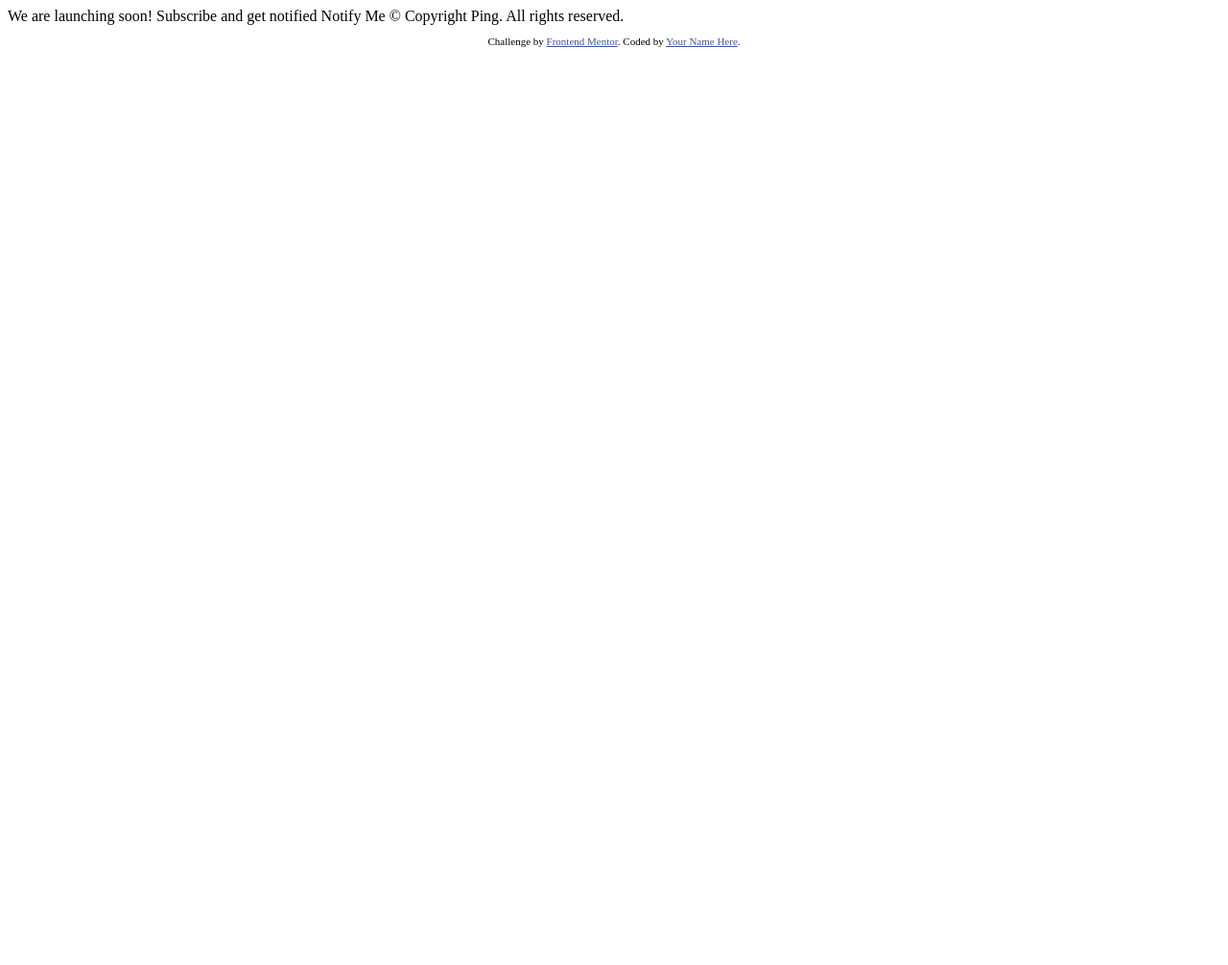
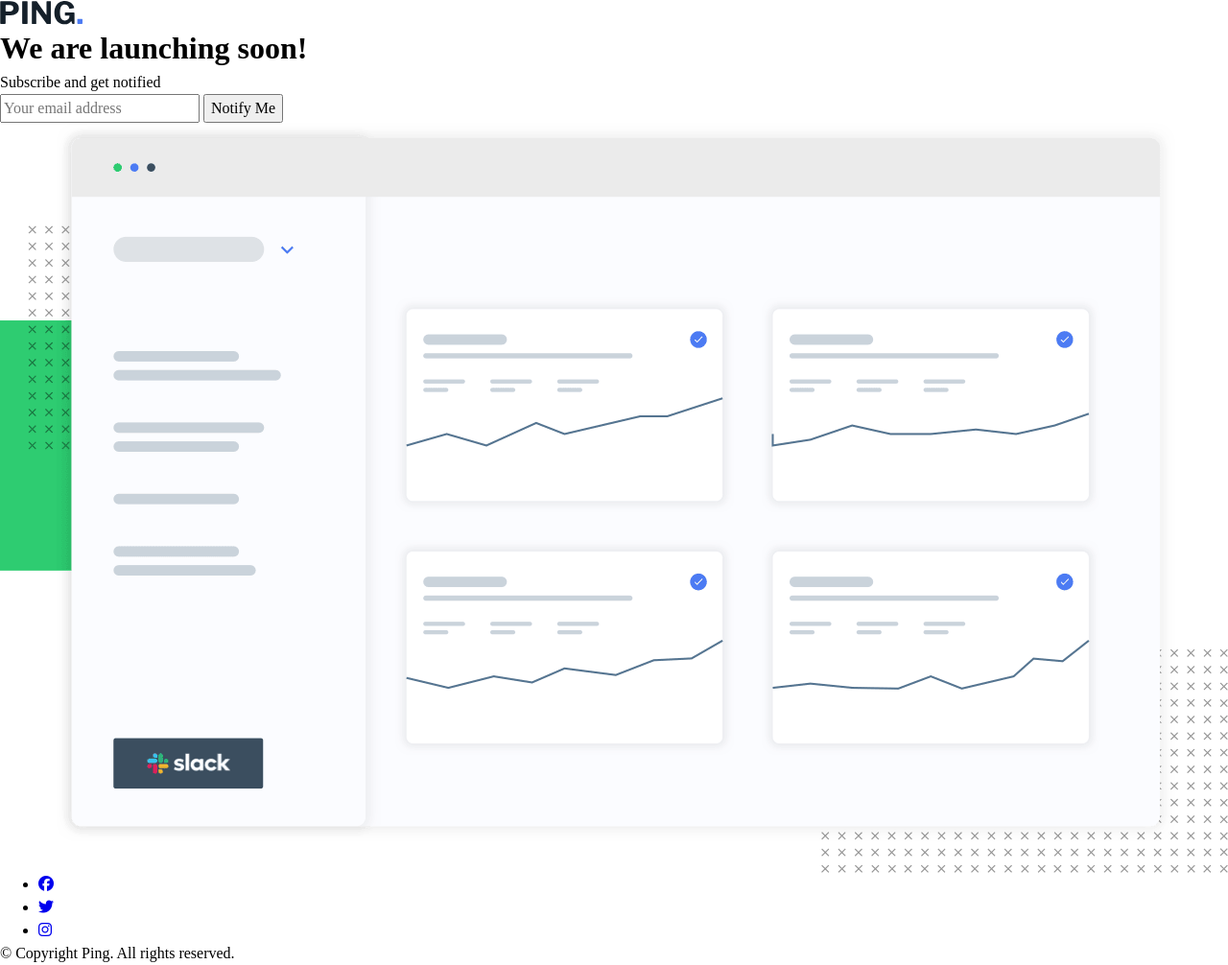
Before and after one commit to kjoudah/ping-coming-soon-page, a plain HTML site: page index.html in a window 1280 px wide. Shown: the whole page at 96% size. Before the commit the page ends 800 px from the top, so only its background shows below. Drawn offline with Linux system fonts and the light colour scheme.

Commit message:
Added all html

```diff
--- /dev/null
+++ b/app/css/_globals.scss
@@ -0,0 +1,21 @@
+:root {
+  // Primary
+
+  --primary: hsl(223, 87%, 63%);
+
+  //Secondary
+
+  --accent-blue: hsl(223, 100%, 88%);
+  --accent-red: hsl(354, 100%, 66%);
+
+  //Neutral
+
+  --neutral-grey: hsl(0, 0%, 59%);
+  --neutal-dark-blue: hsl(209, 33%, 12%);
+
+  --font-size: 20px;
+
+  --main-font: 'Libre Franklin', sans-serif;
+}
+
+@import url('https://fonts.googleapis.com/css2?family=Libre+Franklin:wght@300;600;700&display=swap');
--- /dev/null
+++ b/app/css/_reset.scss
@@ -0,0 +1,69 @@
+/*
+  1. Use a more-intuitive box-sizing model.
+*/
+*,
+*::before,
+*::after {
+  box-sizing: border-box;
+}
+/*
+    2. Remove default margin
+  */
+* {
+  margin: 0;
+}
+/*
+    3. Allow percentage-based heights in the application
+  */
+html,
+body {
+  height: 100%;
+}
+/*
+    Typographic tweaks!
+    4. Add accessible line-height
+    5. Improve text rendering
+  */
+body {
+  line-height: 1.5;
+  -webkit-font-smoothing: antialiased;
+}
+/*
+    6. Improve media defaults
+  */
+img,
+picture,
+video,
+canvas,
+svg {
+  display: block;
+  max-width: 100%;
+}
+/*
+    7. Remove built-in form typography styles
+  */
+input,
+button,
+textarea,
+select {
+  font: inherit;
+}
+/*
+    8. Avoid text overflows
+  */
+p,
+h1,
+h2,
+h3,
+h4,
+h5,
+h6 {
+  overflow-wrap: break-word;
+}
+/*
+    9. Create a root stacking context
+  */
+#root,
+#__next {
+  isolation: isolate;
+}
--- /dev/null
+++ b/app/css/main.scss
@@ -0,0 +1,2 @@
+@use 'reset.scss';
+@use 'globals.scss';
--- /dev/null
+++ b/app/js/main.js
@@ -0,0 +1 @@
+console.log('hello');
--- a/index.html
+++ b/index.html
@@ -1,34 +1,57 @@
 <!DOCTYPE html>
 <html lang="en">
   <head>
-  <meta charset="UTF-8">
-  <meta name="viewport" content="width=device-width, initial-scale=1.0"> <!-- displays site properly based on user's device -->
+    <meta charset="UTF-8" />
+    <meta name="viewport" content="width=device-width, initial-scale=1.0" />
+    <!-- displays site properly based on user's device -->
 
-  <link rel="icon" type="image/png" sizes="32x32" href="./images/favicon-32x32.png">
+    <link
+      rel="icon"
+      type="image/png"
+      sizes="32x32"
+      href="./images/favicon-32x32.png"
+    />
 
+    <script
+      src="https://kit.fontawesome.com/1c6646f59c.js"
+      crossorigin="anonymous"
+    ></script>
+    <link rel="stylesheet" href="./app/css/main.css" />
+    <script defer src="./app/js/main.js"></script>
     <title>Frontend Mentor | Ping coming soon page</title>
-
-  <!-- Feel free to remove these styles or customise in your own stylesheet 👍 -->
-  <style>
-    .attribution { font-size: 11px; text-align: center; }
-    .attribution a { color: hsl(228, 45%, 44%); }
-  </style>
   </head>
   <body>
+    <header>
+      <div class="logo">
+        <img src="./images/logo.svg" alt="Ping logo" />
+      </div>
+    </header>
 
-  We are launching soon!
-
-  Subscribe and get notified
-
-  Notify Me
-
-  &copy; Copyright Ping. All rights reserved.
+    <main>
+      <h1>We are launching soon!</h1>
+      <p>Subscribe and get notified</p>
+      <form>
+        <input type="email" placeholder="Your email address" />
+        <button type="button">Notify Me</button>
+      </form>
+      <img src="./images/illustration-dashboard.png" alt="dashboard" />
+    </main>
 
     <footer>
-    <p class="attribution">
-      Challenge by <a href="https://www.frontendmentor.io?ref=challenge" target="_blank">Frontend Mentor</a>.
-      Coded by <a href="#">Your Name Here</a>.
-    </p>
+      <ul class="socials-list">
+        <li>
+          <a href="#"><i class="fab fa-facebook"></i></a>
+        </li>
+        <li>
+          <a href="#"><i class="fab fa-twitter"></i></a>
+        </li>
+        <li>
+          <a href="#"><i class="fab fa-instagram"></i></a>
+        </li>
+      </ul>
     </footer>
+    <span class="copyright-text"
+      >&copy; Copyright Ping. All rights reserved.</span
+    >
   </body>
 </html>
```
Also changed, not shown: app/css/main.css (added). Lines whose indentation alone changed are shown as unchanged.
